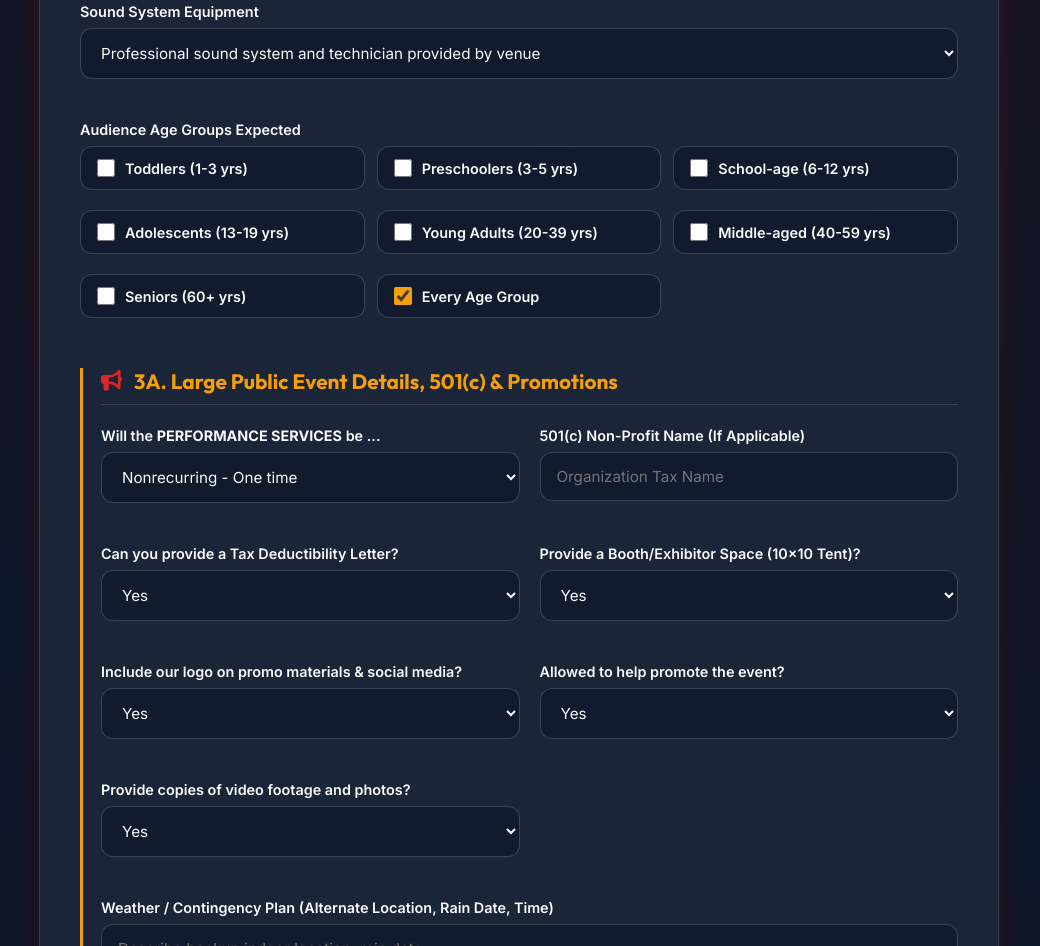
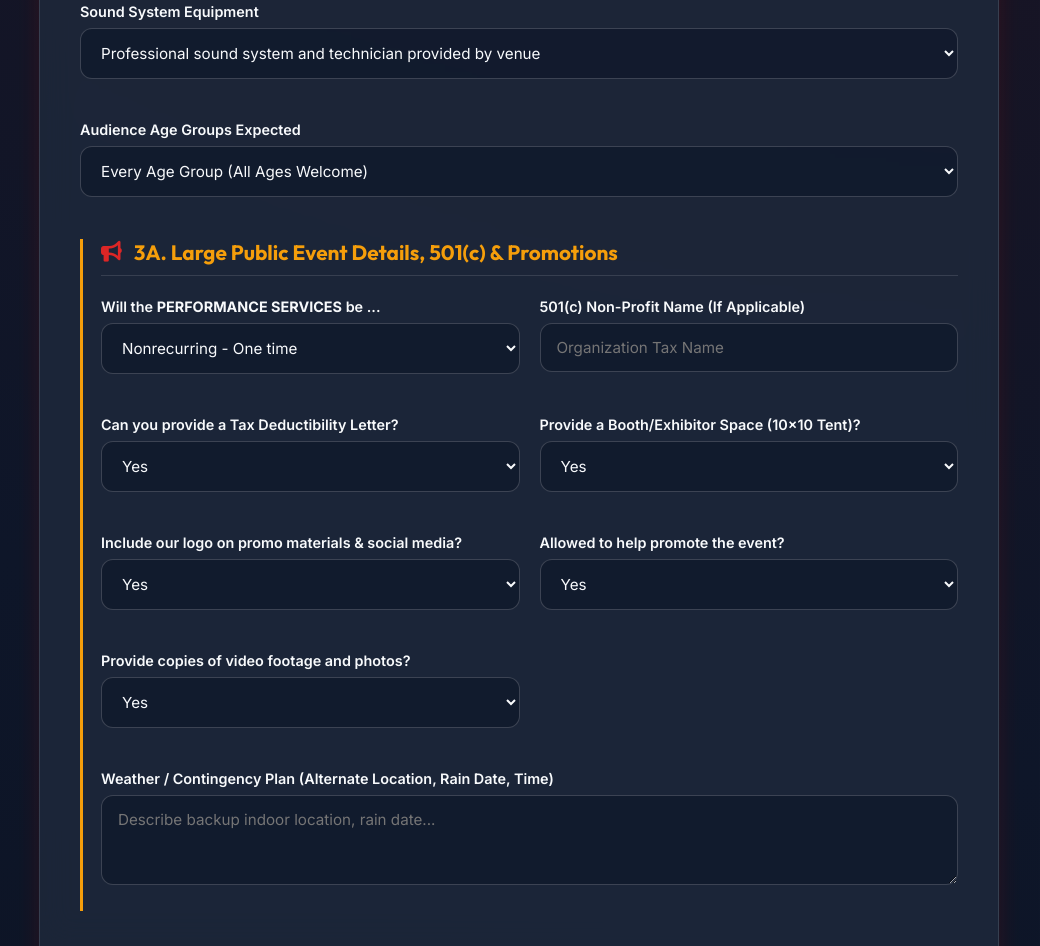
Before and after one commit to SalsaRichmond/02-booking, a website: page index.html in a window 1280 px wide. Shown: the part 2363-3309 px from the top of the page, without its empty margins (121-1161 px from the left). Drawn offline with Linux system fonts and the light colour scheme.

Commit message:
Convert Audience Age Groups Expected question into a select dropdown menu

```diff
--- a/index.html
+++ b/index.html
@@ -799,19 +799,20 @@
             </select>
           </div>
 
-          <!-- Q16: Target Audience Age Groups -->
+          <!-- Q16: Target Audience Age Groups Dropdown -->
           <div class="form-group full-width">
-            <label id="lblAudienceAges">Audience Age Groups Expected</label>
-            <div class="options-grid">
-              <label class="checkbox-item"><input type="checkbox" name="audienceAges" value="Toddlers (1-3 yrs)"> Toddlers (1-3 yrs)</label>
-              <label class="checkbox-item"><input type="checkbox" name="audienceAges" value="Preschoolers (3-5 yrs)"> Preschoolers (3-5 yrs)</label>
-              <label class="checkbox-item"><input type="checkbox" name="audienceAges" value="School-age (6-12 yrs)"> School-age (6-12 yrs)</label>
-              <label class="checkbox-item"><input type="checkbox" name="audienceAges" value="Adolescents (13-19 yrs)"> Adolescents (13-19 yrs)</label>
-              <label class="checkbox-item"><input type="checkbox" name="audienceAges" value="Young Adults (20-39 yrs)"> Young Adults (20-39 yrs)</label>
-              <label class="checkbox-item"><input type="checkbox" name="audienceAges" value="Middle-aged (40-59 yrs)"> Middle-aged (40-59 yrs)</label>
-              <label class="checkbox-item"><input type="checkbox" name="audienceAges" value="Seniors (60+ yrs)"> Seniors (60+ yrs)</label>
-              <label class="checkbox-item"><input type="checkbox" name="audienceAges" value="Every Age Group" checked> Every Age Group</label>
-            </div>
+            <label for="audienceAgesSelect" id="lblAudienceAges">Audience Age Groups Expected</label>
+            <select id="audienceAgesSelect" name="audienceAgesSelect">
+              <option value="Every Age Group">Every Age Group (All Ages Welcome)</option>
+              <option value="Toddlers (1-3 yrs)">Toddlers (1-3 yrs)</option>
+              <option value="Preschoolers (3-5 yrs)">Preschoolers (3-5 yrs)</option>
+              <option value="School-age (6-12 yrs)">School-age (6-12 yrs)</option>
+              <option value="Adolescents (13-19 yrs)">Adolescents (13-19 yrs)</option>
+              <option value="Young Adults (20-39 yrs)">Young Adults (20-39 yrs)</option>
+              <option value="Middle-aged (40-59 yrs)">Middle-aged (40-59 yrs)</option>
+              <option value="Seniors (60+ yrs)">Seniors (60+ yrs)</option>
+              <option value="Adults Only (18+ / 21+)">Adults Only (18+ / 21+)</option>
+            </select>
           </div>
         </div>
 
@@ -1473,7 +1474,7 @@
         surfaceType: document.getElementById('surfaceType').value.trim(),
         venueSetting: document.getElementById('venueSetting').value,
         soundSystem: document.getElementById('soundSystem').value,
-        audienceAges: getCheckedValues('audienceAges'),
+        audienceAges: document.getElementById('audienceAgesSelect')?.value || '',
         serviceRecurrence: document.getElementById('serviceRecurrence')?.value || '',
         nonProfitName: document.getElementById('nonProfitName')?.value.trim() || '',
         taxLetter: document.getElementById('taxLetter')?.value || '',
```
Also changed, not shown: public/index.html (+14 -13 lines).
